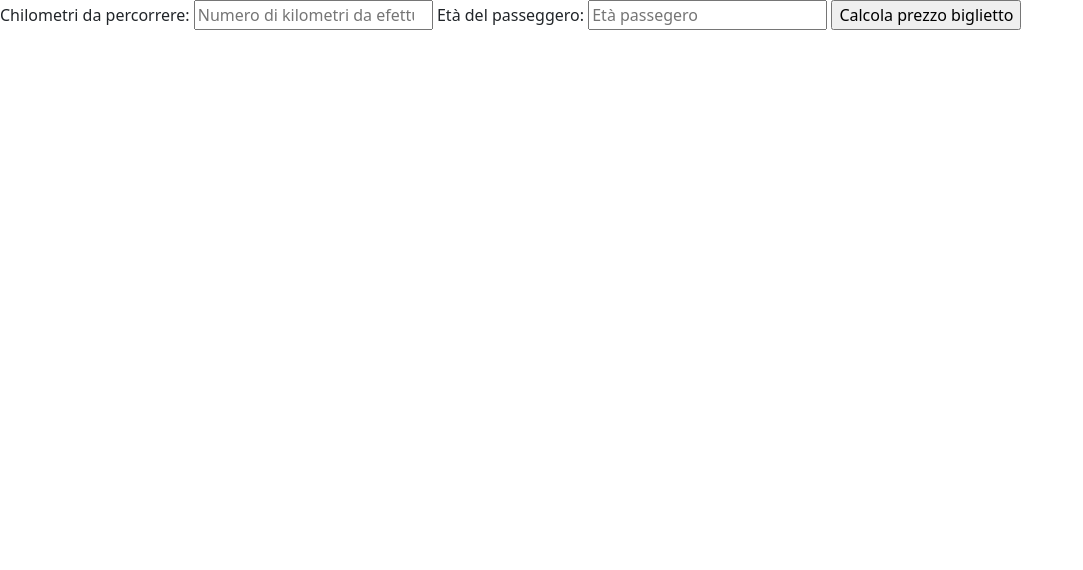
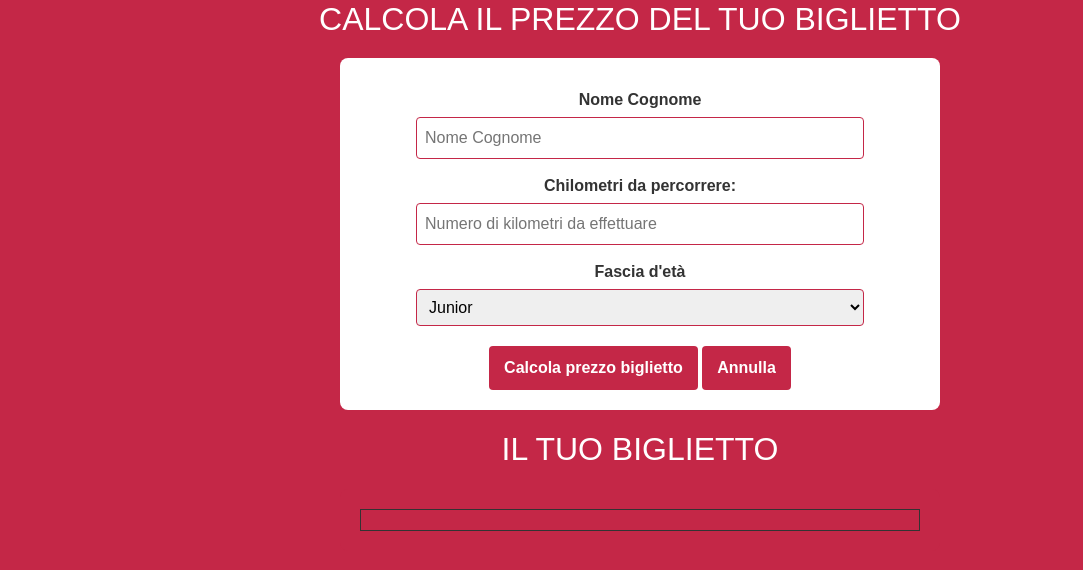
Before and after one commit to Andre050101/js-biglietto-treno-form, a plain HTML site: page index.html in a window 1280 px wide. Shown: the whole page, without its empty margins (0-1083 px from the left). Drawn offline with nearby package versions, Linux system fonts and the light colour scheme.

Commit message:
Milestone 2 done, will work on do it better in layout in the next days(saturday and sunday)

```diff
--- a/css/style.css
+++ b/css/style.css
@@ -0,0 +1,83 @@
+:root{
+   --color-bg: #b91550;
+}
+
+
+body{
+  background-color: var(--color-bg);
+}
+
+body {
+    font-family: Arial, sans-serif;
+    background-color: #c42747;
+    color: #ffffff;
+    text-align: center;
+  }
+
+  h1, h2 {
+    color: #ffffff;
+    text-transform: uppercase;
+  }
+
+  .ticket-form, .ticket-output {
+    background-color: #ffffff;
+    padding: 20px;
+    margin: 20px auto;
+    border-radius: 8px;
+    max-width: 600px;
+    color: #333;
+  }
+
+  label {
+    display: block;
+    font-weight: bold;
+    margin-top: 10px;
+  }
+
+  input[type="text"], input[type="number"], select {
+    width: 80%;
+    padding: 8px;
+    margin: 5px 0;
+    border: 1px solid #c42747;
+    border-radius: 4px;
+  }
+
+  .btns {
+    margin-top: 15px;
+  }
+
+  input[type="button"] {
+    background-color: #c42747;
+    color: #ffffff;
+    border: none;
+    padding: 10px 15px;
+    border-radius: 4px;
+    cursor: pointer;
+    font-weight: bold;
+  }
+
+  input[type="button"]:hover {
+    background-color: #9e2037;
+  }
+
+  .ticket-output {
+    background-color: #c42747;
+    color: #ffffff;
+  }
+
+  #dettagli-biglietto {
+    padding: 10px;
+    border: 1px solid #333;
+  }
+
+  table {
+    width: 100%;
+    margin-top: 10px;
+    border-collapse: collapse;
+  }
+
+  th, td {
+    padding: 10px;
+    border: 1px solid #333;
+    text-align: center;
+  }
--- a/index.html
+++ b/index.html
@@ -7,15 +7,33 @@
         <link rel="stylesheet" href="css/style.css">
         <title>Calcolo del prezzo del biglietto del treno</title>
     </head>
-    <body>
-        <label for="nKM">Chilometri da percorrere:</label>
-        <input type="number" name="numeroKM" id="nKM" placeholder="Numero di kilometri da efettuare">
+    <body class="container-fluid">
 
-        <label for="eta">Età del passeggero:</label>
-        <input type="number" name="etaPasseggero" id="eta" placeholder="Età passegero">
+        <h2>Calcola il prezzo del tuo biglietto</h1>
+        <div class="ticket-form">
+            <label for="nome">Nome Cognome</label>
+            <input type="text" id="nome" placeholder="Nome Cognome">
 
+            <label for="nKM">Chilometri da percorrere:</label>
+            <input type="number" name="numeroKM" id="nKM" placeholder="Numero di kilometri da effettuare">
 
-        <input type="button" value="Calcola prezzo biglietto" onclick="calcolaPrezzo()">
+            <label for="eta">Fascia d'età</label>
+            <select name="" id="eta">
+                <option value="minorenne">Junior</option>
+                <option value="maggiorenne">Adult</option>
+                <option value="over65">Senior</option>
+            </select>
+
+            <div class="btns">
+                <input type="button" value="Calcola prezzo biglietto" onclick="calcolaPrezzo()">
+                <input type="button" value="Annulla" onclick="resetForm()">
+            </div>
+        </div>
+
+        <h2>IL TUO BIGLIETTO</h2>
+        <div class="ticket-output">
+            <div id="dettagli-biglietto"></div>
+        </div>
 
 
         <script src="https://cdn.jsdelivr.net/npm/bootstrap@5.3.3/dist/js/bootstrap.bundle.min.js" integrity="sha384-YvpcrYf0tY3lHB60NNkmXc5s9fDVZLESaAA55NDzOxhy9GkcIdslK1eN7N6jIeHz" crossorigin="anonymous"></script>
--- a/script/script.js
+++ b/script/script.js
@@ -16,17 +16,54 @@ Il recap dei dati e l'output del prezzo finale, andranno quindi stampati in pagi
 */
 
 function calcolaPrezzo(){
+    const nome = document.getElementById("nome").value;
     const nKm = parseFloat(document.getElementById("nKM").value);
-    const eta = parseInt(document.getElementById("eta").value);
-    if (isNaN(nKm) || isNaN(eta) || nKm <= 0 || eta <= 0) {
-        console.log("Inserisci valori validi per chilometri e età.");
+    const eta = document.getElementById("eta").value;
+    console.log(nome);
+    console.log(nKM);
+    console.log(eta);
+    if (!nome || isNaN(nKm) || nKm <= 0) {
+        alert("Per favore, inserisci tutti i dati correttamente.");
         return;
     }
     let prezzo = 0.21 * nKm;
-    if(eta < 18)
+    let offerta = "Biglietto Standard";
+
+    if(eta === "minorenne"){
         prezzo *= 0.8;
-    else if(eta > 65)
+        offerta= "Sconto Minorenne";
+    }
+    else if(eta === "over65"){
         prezzo *= 0.6;
-    let prezzoFormattato = prezzo.toFixed(2);
-    console.log(prezzoFormattato);
+        offerta = "Sconto Over 65";
+    }
+
+    const carrozza = Math.floor(Math.random() * 10) + 1;
+    const codiceCP = Math.floor(Math.random() * 90000) + 10000;
+
+    const dettagli = `
+    <table>
+      <tr>
+        <th>NOME PASSEGGERO</th>
+        <th>Offerta</th>
+        <th>Carrozza</th>
+        <th>Codice CP</th>
+        <th>Costo biglietto</th>
+      </tr>
+      <tr>
+        <td>${nome}</td>
+        <td>${offerta}</td>
+        <td>${carrozza}</td>
+        <td>${codiceCP}</td>
+        <td>${prezzo.toFixed(2)}€</td>
+      </tr>
+    </table>
+  `;
+  document.getElementById("dettagli-biglietto").innerHTML = dettagli;
 }
+function resetForm() {
+    document.getElementById("nome").value = "";
+    document.getElementById("km").value = "";
+    document.getElementById("fasciaEta").value = "maggiorenne";
+    document.getElementById("dettagli-biglietto").innerHTML = "";
+  }
```
